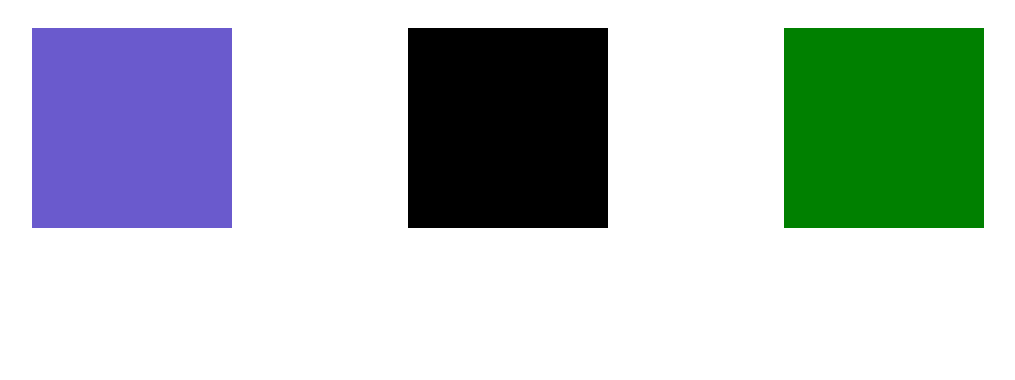
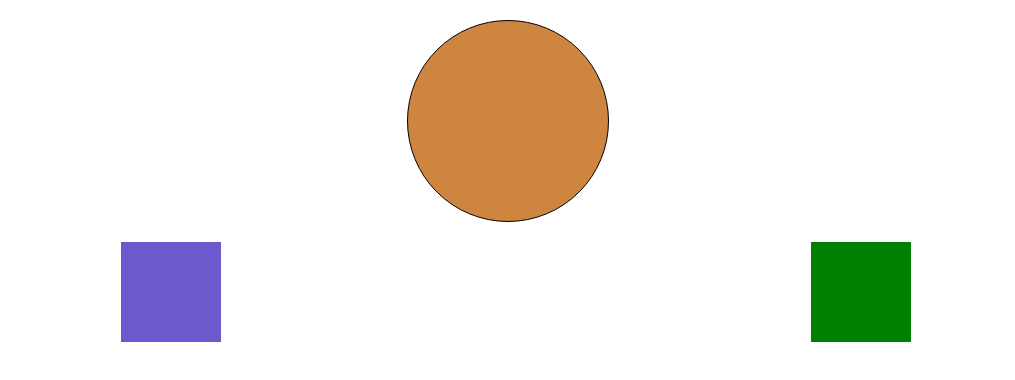
Before and after one commit to MikeDev206/kodemia-practice, a plain HTML site: page css/class/sesionCuatroCss/index.html in a window 1280 px wide. Shown: the whole page, without its empty margins (132-1147 px from the left). Drawn offline with Linux system fonts and the light colour scheme.

Commit message:
second attempt of mediaqueries

```diff
--- a/css/class/sesionCuatroCss/css/main.css
+++ b/css/class/sesionCuatroCss/css/main.css
@@ -1,62 +1,28 @@
 /*Mobile-version*/
 
-
-/* .responsive-shape {
+.responsive-shape {
     width: 200px;
     height: 200px;
     background: slategrey;
-    background: ;
     border: 1px solid black;
     margin: 20px auto;
-} */
-
-
-/*@mediaquery
-Es una regla de reglas, o una condición formada por la palabra reservada @media que sirve para declarar el mediaquery
-el segundo parámetro es la palabra only screen que no es obligatoria pues sirve para identificar en que tipos de pantalla
-pueden aplicar mi mediaquery y con el "and" aquí se empieza la condición de dimensiones.
-Lo que nos determina si estoy en un dispositivo o en otro es el ancho pues el alto varia demasiado y el ancho no es
-tan variable.
-Todo lo que aplique por fuera de los mediaqueries son mis default y lo que esté dentro del media
-es lo que voy a cambiar
-El breakpoint es el punto donde algo se transforma en otra cosa*/
-
-
-/*Tablet-version*/
-
-
-/* @media only screen and (min-width: 520px) {
-    .responsive-shape {
-        width: 100px;
-        background: rgb(14, 41, 69);
-        transition: all 1s cubic-bezier(0.95, 0.05, 0.795, 0.035);
-    }
-} */
-
-
-/*Desktop-version*/
-
-
-/* @media only screen and (min-width: 1024px) {
-    .responsive-shape {
-        width: 200px;
-        background: peru;
-        border-radius: 100%;
-    }
-} */
+    transition: all 1s cubic-bezier(0.95, 0.05, 0.795, 0.035);
+}
 
 
 /*MobileV*/
 
 .container {
+    width: 100vw;
+    height: 100px;
     display: flex;
     justify-content: space-evenly;
 }
 
 .square {
-    width: 200px;
-    height: 200px;
-    margin: 20px;
+    width: 100px;
+    height: 100px;
+    transition: all 1s ease;
 }
 
 .slateblue {
@@ -71,31 +37,34 @@ El breakpoint es el punto donde algo se transforma en otra cosa*/
     background: #008000;
 }
 
-@media only screen and (max-width: 600px) {
-    .square {
-        width: auto;
-        height: auto;
-        margin: 20px;
+
+/*Tablet-version*/
+
+@media only screen and (min-width: 520px) {
+    .responsive-shape {
+        width: 100px;
+        background: rgb(14, 41, 69);
+    }
+    .slateblue,
+    .green {
+        opacity: 0;
     }
 }
 
 
-/*TabletV*/
+/*Desktop-version*/
 
-@media only screen and (max-width: 800px) {
-    .square.slateblue {
-        display: none;
+@media only screen and (min-width: 1024px) {
+    .responsive-shape {
+        width: 200px;
+        background: peru;
+        border-radius: 100%;
     }
-    .square.green {
-        display: none;
+    .slateblue,
+    .green {
+        opacity: 1;
+    }
+    .black {
+        opacity: 0;
     }
 }
-
-
-/*DesktopV*/
-
-@media only screen and (max-width: 1125px) {
-    .square.black {
-        display: none;
-    }
-}
--- a/css/class/sesionCuatroCss/index.html
+++ b/css/class/sesionCuatroCss/index.html
@@ -7,8 +7,7 @@
     <title>Mediaqueries, flexbox, grid, transition</title>
     <link rel="stylesheet" href="css/main.css">
 </head>
-<!-- <div class="responsive-shape"></div> -->
-
+<div class="responsive-shape"></div>
 <div class="container ">
     <div class="square slateblue"></div>
     <div class="square black"></div>
```
